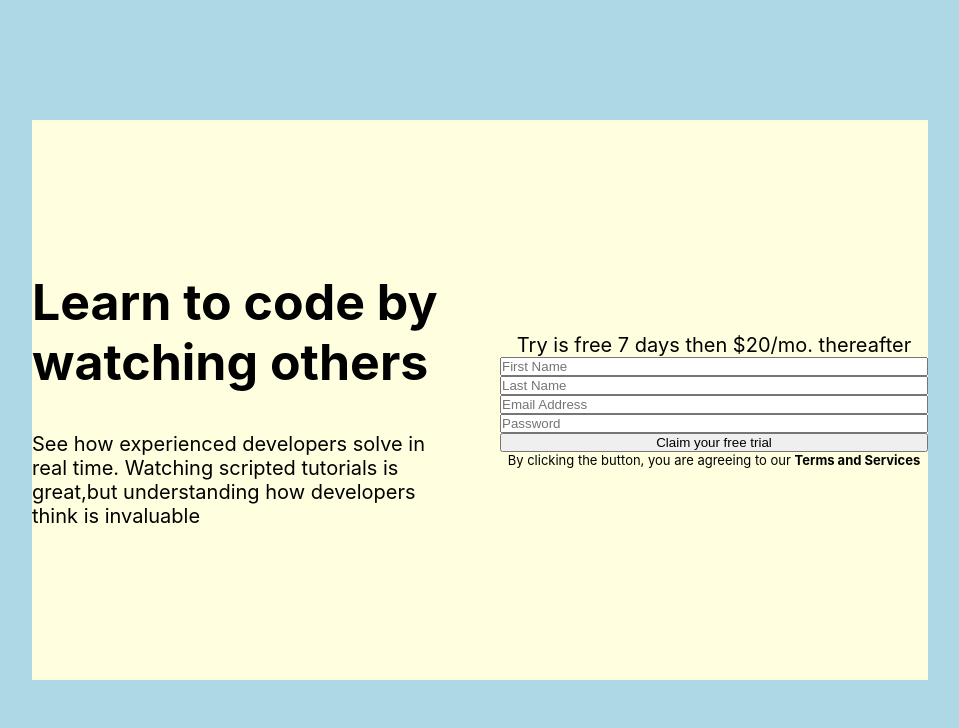
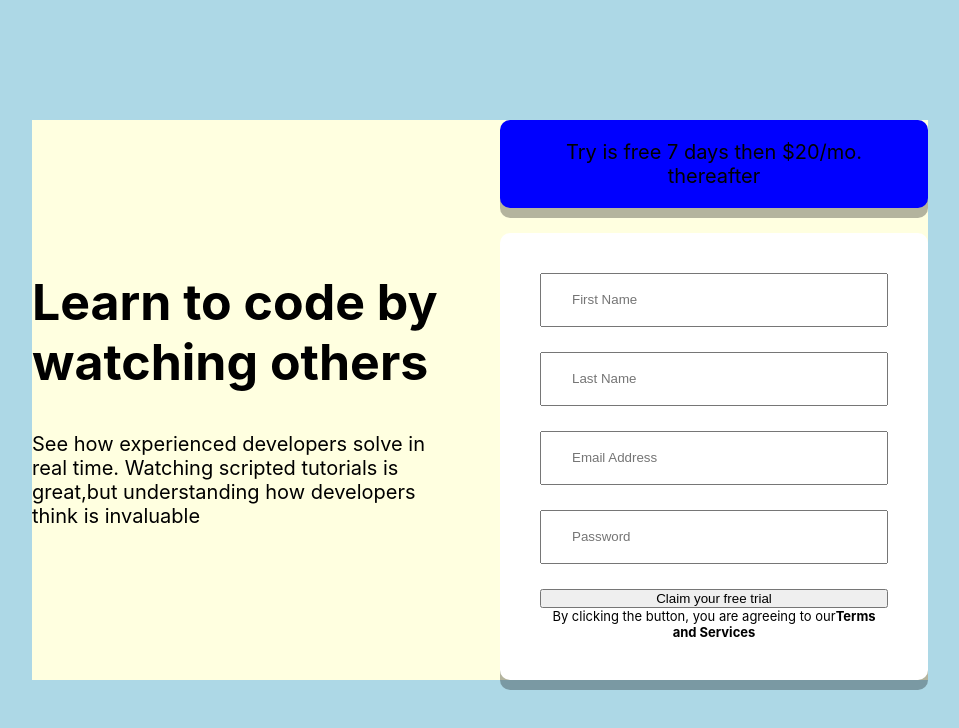
Before and after one commit to VincentChen6345/sign-up-form, a React (Create React App) app: page / in a window 1280 px wide. Shown: the top 728 px of the page, without its empty margins (160-1119 px from the left). Built offline with nearby package versions, Linux system fonts and the light colour scheme.

Commit message:
form layout

```diff
--- a/src/App.jsx
+++ b/src/App.jsx
@@ -12,3 +12,5 @@ function App() {
 }
 
 export default App;
+
+/*create card wrapper component for the input fields*/
--- a/src/components/Cta.jsx
+++ b/src/components/Cta.jsx
@@ -1,13 +1,14 @@
 import React from "react";
 import styles from "./Cta.module.css";
 import InputForm from "./InputForm";
+import Card from "./UI/Card";
 
 const Cta = () => {
   return (
     <div className={styles.container}>
-      <div>
+      <Card>
         <p>Try is free 7 days then $20/mo. thereafter</p>
-      </div>
+      </Card>
       <InputForm />
     </div>
   );
--- a/src/components/Cta.module.css
+++ b/src/components/Cta.module.css
@@ -1,4 +1,8 @@
 .container {
   width: 100%;
   margin-left: 2rem;
+  display: flex;
+  flex-direction: column;
+  justify-content: space-between;
+  height: 100%;
 }
--- a/src/components/InputForm.jsx
+++ b/src/components/InputForm.jsx
@@ -1,6 +1,8 @@
 import styles from "./InputForm.module.css";
+import Card from "./UI/Card";
 const InputForm = () => {
   return (
+    <Card type="input">
       <form className={styles.container}>
         <input type="text" placeholder="First Name" />
         <input type="text" placeholder="Last Name" />
@@ -8,10 +10,11 @@ const InputForm = () => {
         <input type="password" placeholder="Password" />
         <button type="submit">Claim your free trial</button>
         <span className={styles.disclaimer}>
-        By clicking the button, you are agreeing to our{" "}
+          By clicking the button, you are agreeing to our
           <em>Terms and Services</em>
         </span>
       </form>
+    </Card>
   );
 };
 export default InputForm;
--- a/src/components/InputForm.module.css
+++ b/src/components/InputForm.module.css
@@ -11,3 +11,10 @@ em {
   font-style: normal;
   font-weight: 700;
 }
+
+input {
+  line-height: 5rem;
+  margin-bottom: 2.5rem;
+  padding-left: 3rem;
+  padding-right: 3rem;
+}
--- /dev/null
+++ b/src/components/UI/Card.jsx
@@ -0,0 +1,13 @@
+import React from "react";
+import styles from "./Card.module.css";
+const Card = (props) => {
+  const whiteCard = `${styles.card} ${styles.white}`;
+  const blueCard = `${styles.card} ${styles.blue}`;
+  const isInput = props.type;
+  return (
+    <div className={isInput === "input" ? whiteCard : blueCard}>
+      {props.children}
+    </div>
+  );
+};
+export default Card;
--- /dev/null
+++ b/src/components/UI/Card.module.css
@@ -0,0 +1,14 @@
+.card {
+  border-radius: 1rem;
+  box-shadow: 0 1rem rgba(0, 0, 0, 0.294);
+}
+
+.white {
+  background-color: white;
+  padding: 4rem 4rem;
+}
+
+.blue {
+  background-color: blue;
+  padding: 2rem 4rem;
+}
```
Also changed, not shown: 1 other file (tests, documents, lock files or other folders). Lines whose indentation alone changed are shown as unchanged.
